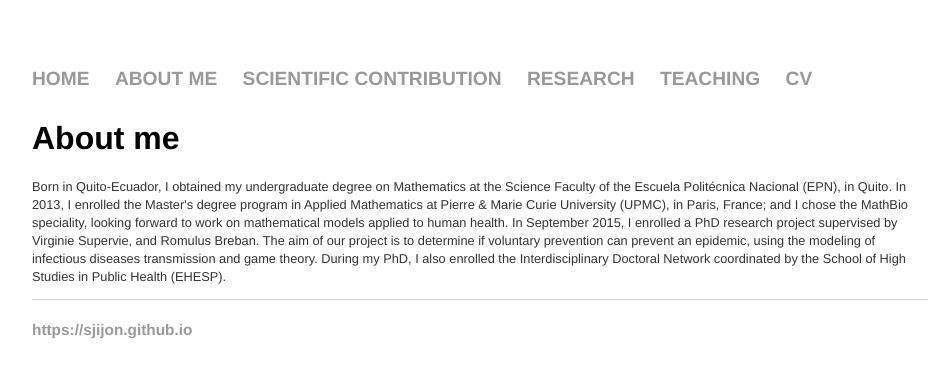
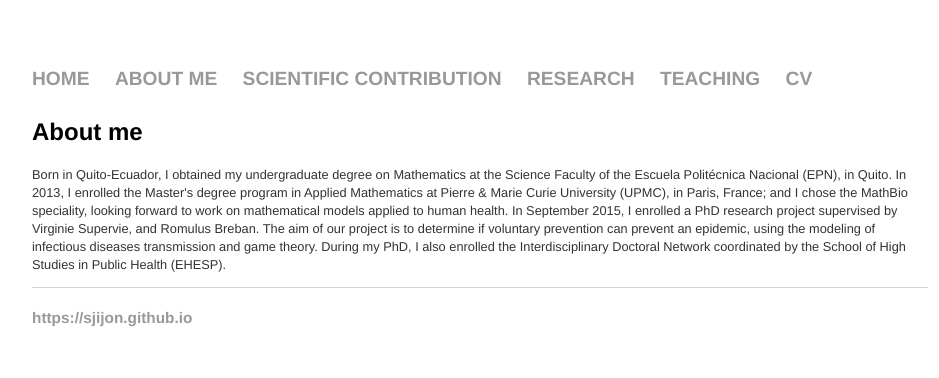
Before and after one commit to sjijon/sjijon.github.io, a Jekyll site: the page built from about.html, in a window 1280 px wide. Shown: the top 378 px of the page, without its empty margins (160-1099 px from the left). Built offline with Jekyll 4.4.1, drawn with Linux system fonts in a browser that asks for light colours.

```diff
--- a/about.html
+++ b/about.html
@@ -3,7 +3,7 @@ layout: default
 title: About me
 ---
 <div class="blurb">
-<h1>About me</h1>
+<h2>About me</h2>
 	<p>
 		Born in Quito-Ecuador, I obtained my undergraduate degree on Mathematics at the Science Faculty of the Escuela Politécnica Nacional (EPN), in Quito. In 2013, I enrolled the Master's degree program in Applied Mathematics at Pierre & Marie Curie University (UPMC), in Paris, France; and I chose the MathBio speciality, looking forward to work on mathematical models applied to human health. In September 2015, I enrolled a PhD research project supervised by Virginie Supervie, and Romulus Breban. The aim of our project is to determine if voluntary prevention can prevent an epidemic, using the modeling of infectious diseases transmission and game theory. During my PhD, I also enrolled the Interdisciplinary Doctoral Network coordinated by the School of High Studies in Public Health (EHESP).
 	</p>
```
